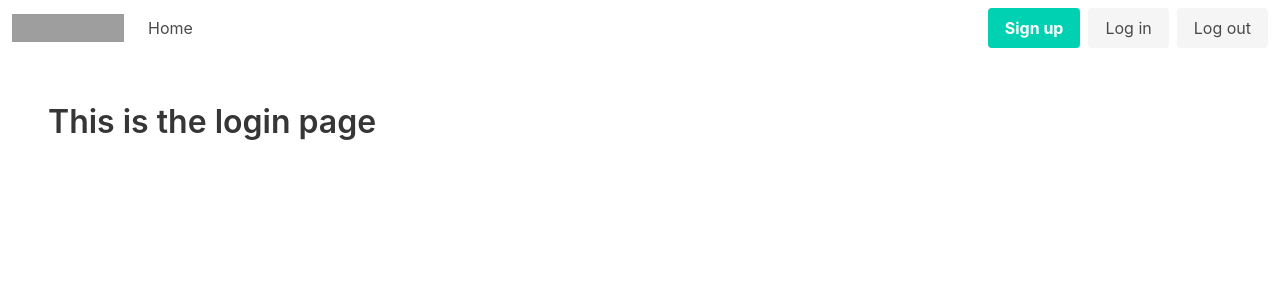
After one commit to jeffnk05/wishlist_app, a Flask app: template wishlist/templates/login.html in a window 1280 px wide. The commit adds this page. Shown: the top 300 px of the page. Run offline with Flask 3, Linux system fonts and the light colour scheme; the template is opened without the code that fills it, so the values that code supplies are empty; grey boxes are pictures that could not be loaded.

Commit message:
Add signup and login template

```diff
--- a/wishlist/auth.py
+++ b/wishlist/auth.py
@@ -1,10 +1,10 @@
-from flask import Blueprint
+from flask import Blueprint, render_template
 
 auth = Blueprint('auth', __name__)
 
 @auth.route('/login')
 def login():
-    return "<p>Login</p>"
+    return render_template("login.html")
 
 @auth.route('/logout')
 def logout():
@@ -12,4 +12,4 @@ def logout():
 
 @auth.route('/sign-up')
 def sign_up():
-    return "<p>Sign Up</p>"
+    return render_template("sign_up.html")
--- a/wishlist/templates/base.html
+++ b/wishlist/templates/base.html
@@ -51,5 +51,8 @@
         </div>
       </div>
     </nav>
+    <section class="section">
+      {% block main %}{% endblock  %}
+    </section>
   </body>
 </html>
--- a/wishlist/templates/home.html
+++ b/wishlist/templates/home.html
@@ -1 +1,4 @@
 {% extends "base.html" %} {%block title%} Wishlist {% endblock %}
+{% block main %}
+    <h1 class="title">This is Newas Wishlist</h1>
+{% endblock  %}
--- /dev/null
+++ b/wishlist/templates/login.html
@@ -0,0 +1,4 @@
+{% extends "base.html" %} {%block title%} Login {% endblock %}
+{% block main %}
+    <h1 class="title">This is the login page </h1>
+{% endblock  %}
--- /dev/null
+++ b/wishlist/templates/sign_up.html
@@ -0,0 +1,4 @@
+{% extends "base.html" %} {%block title%} Sign Up {% endblock %}
+{% block main %}
+    <h1 class="title">This is the sign up page </h1>
+{% endblock  %}
```
